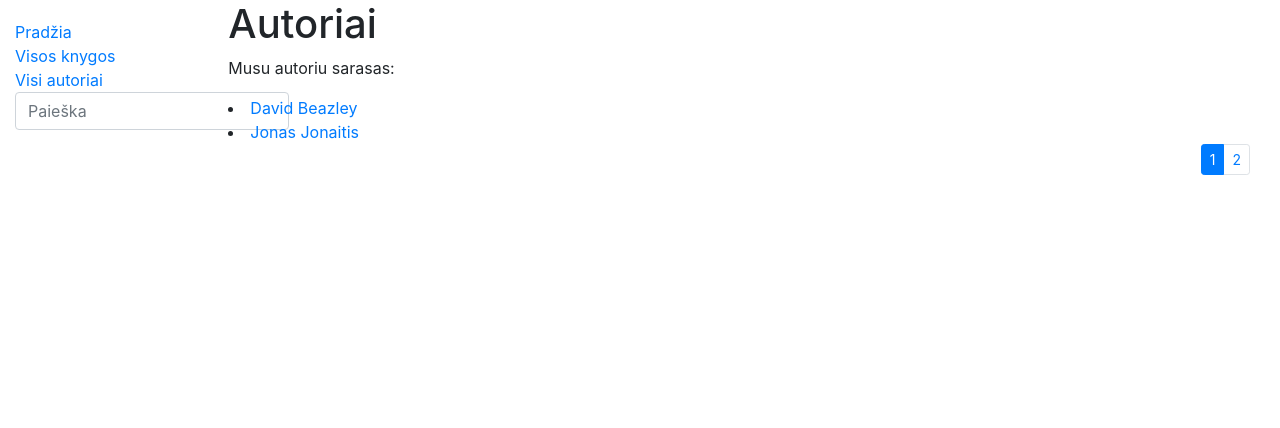
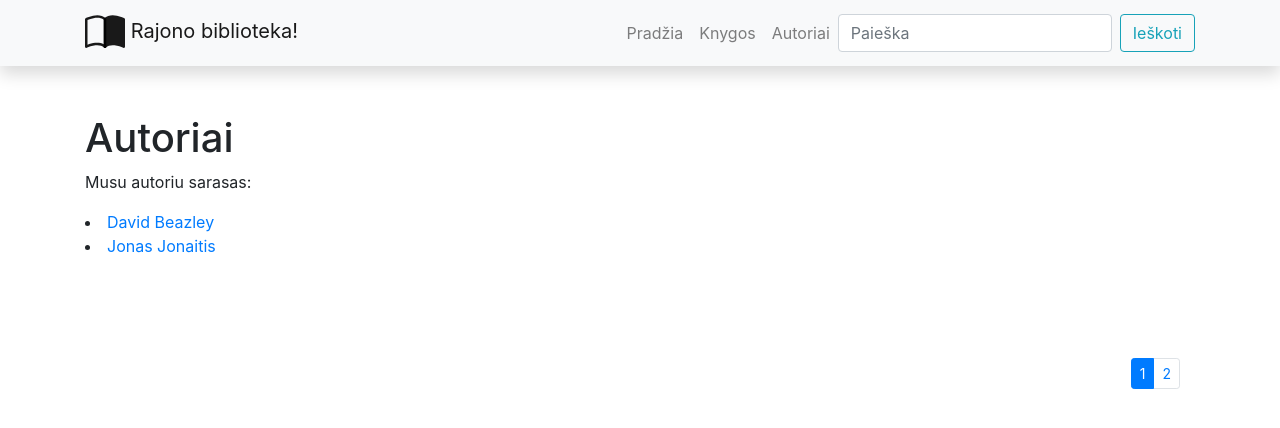
Before and after one commit to Just1s/django1, a Django app: page /library/authors/ in a window 1280 px wide. Shown: the top 428 px of the page. Run offline with Django 4.2, Linux system fonts and the light colour scheme; data comes from the database, SQL or seed files in the repository; some libraries are stand-ins or nearby versions.

Commit message:
new base

```diff
--- a/mysite/library/static/css/styles.css
+++ b/mysite/library/static/css/styles.css
@@ -1,5 +1,49 @@
+hr {
+    width: 100%;
+    background-color: black;
+    height: 1px;
+    border-color : transparent;
+}
+
 .sidebar-nav {
     margin-top: 20px;
     padding: 0;
     list-style: none;
 }
+
+.card-img-top {
+    height: 300px;
+    width: auto;
+}
+
+.card {
+    display: inline-block;
+    height: 300px;
+    margin-right: 15px;
+    margin-bottom: 15px;
+}
+
+.author {
+    margin-top: 20px;
+    float: left;
+}
+
+.puslapiai{
+    margin-top: 100px;
+    float: left;
+}
+
+.search_field{
+    margin-top: 20px;
+}
+
+.card {
+    display: inline-block;
+    height: 300px;
+    margin-right: 15px;
+    margin-bottom: 15px;
+}
+
+/* .col-sm-2 {
+    height: 2000px;
+} */
--- /dev/null
+++ b/mysite/library/static/css/styles_old.css
@@ -0,0 +1,5 @@
+.sidebar-nav {
+    margin-top: 20px;
+    padding: 0;
+    list-style: none;
+}
--- a/mysite/library/templates/base.html
+++ b/mysite/library/templates/base.html
@@ -1,15 +1,100 @@
 <!DOCTYPE html>
 <html lang="en">
   <head>
-  {% block title %}<title>Biblioteka</title>{% endblock %}
-  <meta charset="utf-8">
-  <meta name="viewport" content="width=device-width, initial-scale=1">
-  <link rel="stylesheet" href="https://stackpath.bootstrapcdn.com/bootstrap/4.1.3/css/bootstrap.min.css" integrity="sha384-MCw98/SFnGE8fJT3GXwEOngsV7Zt27NXFoaoApmYm81iuXoPkFOJwJ8ERdknLPMO" crossorigin="anonymous">
+    {% block title %}
+    <title>Local Library</title>
+    {% endblock %}
+    <meta charset="utf-8" />
+    <meta name="viewport" content="width=device-width, initial-scale=1" />
+    <link
+      rel="stylesheet"
+      href="https://stackpath.bootstrapcdn.com/bootstrap/4.1.3/css/bootstrap.min.css"
+      integrity="sha384-MCw98/SFnGE8fJT3GXwEOngsV7Zt27NXFoaoApmYm81iuXoPkFOJwJ8ERdknLPMO"
+      crossorigin="anonymous"
+    />
+    <link
+      rel="stylesheet"
+      href="https://cdnjs.cloudflare.com/ajax/libs/font-awesome/4.7.0/css/font-awesome.min.css"
+    />
     <!-- Add additional CSS in static file -->
     {% load static %}
-  <link rel="stylesheet" href="{% static 'css/styles.css' %}">
+    <link rel="stylesheet" href="{% static 'css/styles.css' %}" />
   </head>
   <body>
+    <!-- Navigation -->
+
+    <nav
+      class="navbar navbar-expand-lg navbar-light bg-light static-top mb-5 shadow"
+    >
+      <div class="container">
+        <a class="navbar-brand" href="#">
+          <svg
+            class="bi bi-book-half"
+            width="2em"
+            height="2em"
+            viewBox="0 0 16 16"
+            fill="currentColor"
+            xmlns="http://www.w3.org/2000/svg"
+          >
+            <path
+              fill-rule="evenodd"
+              d="M3.214 1.072C4.813.752 6.916.71 8.354 2.146A.5.5 0 018.5 2.5v11a.5.5 0 01-.854.354c-.843-.844-2.115-1.059-3.47-.92-1.344.14-2.66.617-3.452 1.013A.5.5 0 010 13.5v-11a.5.5 0 01.276-.447L.5 2.5l-.224-.447.002-.001.004-.002.013-.006a5.017 5.017 0 01.22-.103 12.958 12.958 0 012.7-.869zM1 2.82v9.908c.846-.343 1.944-.672 3.074-.788 1.143-.118 2.387-.023 3.426.56V2.718c-1.063-.929-2.631-.956-4.09-.664A11.958 11.958 0 001 2.82z"
+              clip-rule="evenodd"
+            />
+            <path
+              fill-rule="evenodd"
+              d="M12.786 1.072C11.188.752 9.084.71 7.646 2.146A.5.5 0 007.5 2.5v11a.5.5 0 00.854.354c.843-.844 2.115-1.059 3.47-.92 1.344.14 2.66.617 3.452 1.013A.5.5 0 0016 13.5v-11a.5.5 0 00-.276-.447L15.5 2.5l.224-.447-.002-.001-.004-.002-.013-.006-.047-.023a12.582 12.582 0 00-.799-.34 12.96 12.96 0 00-2.073-.609z"
+              clip-rule="evenodd"
+            />
+          </svg>
+          Rajono biblioteka!</a
+        >
+        <button
+          class="navbar-toggler"
+          type="button"
+          data-toggle="collapse"
+          data-target="#navbarResponsive"
+          aria-controls="navbarResponsive"
+          aria-expanded="false"
+          aria-label="Toggle navigation"
+        >
+          <span class="navbar-toggler-icon"></span>
+        </button>
+        <div class="collapse navbar-collapse" id="navbarResponsive">
+          <ul class="navbar-nav ml-auto">
+            <li class="nav-item">
+              <a class="nav-link" href="{% url 'index' %}">Pradžia</a>
+            </li>
+            <li class="nav-item">
+              <a class="nav-link" href="{% url 'books_link' %}">Knygos</a>
+            </li>
+            <li class="nav-item">
+              <a class="nav-link" href="{% url 'authors' %}">Autoriai</a>
+            </li>
+          </ul>
+
+          <form
+            class="form-inline my-2 my-lg-0"
+            action="{% url 'search_link' %}"
+            method="get"
+          >
+            <input
+              class="form-control mr-sm-2"
+              type="search"
+              placeholder="Paieška"
+              aria-label="Search"
+              name="query"
+            />
+            <button class="btn btn-outline-info my-2 my-sm-0" type="submit">
+              Ieškoti
+            </button>
+          </form>
+        </div>
+      </div>
+    </nav>
+    <div class="container">{% block content %}{% endblock %}</div>
+
+    {% comment %}
     <div class="container-fluid">
       <div class="row">
         <div class="col-sm-2">
@@ -18,16 +103,39 @@
             <li><a href="{% url 'index' %}">Pradžia</a></li>
             <li><a href="{% url 'books_link' %}">Visos knygos</a></li>
             <li><a href="{% url 'authors' %}">Visi autoriai</a></li>
-          <li>
-            <form action="{% url 'search_link' %}" method="get" class="form-inline my-2 my-md-0">
-              <input name="query" class="form-control" type="text" placeholder="Paieška">
+          </ul>
+          <form
+            action="{% url 'search_link' %}"
+            method="get"
+            class="form-inline my-2 my-md-0"
+          >
+            <input
+              name="query"
+              class="form-control"
+              type="text"
+              placeholder="Paieška"
+            />
           </form>
-          </li>
-        </ul>
           {% endblock %}
         </div>
-      <div class="col-sm-10 ">{% block content %}{% endblock %}</div>
+        <div class="col-sm-10">{% block content %}{% endblock %}</div>
       </div>
     </div>
+    {% endcomment %}
+    <script
+      src="https://code.jquery.com/jquery-3.5.1.slim.min.js"
+      integrity="sha384-DfXdz2htPH0lsSSs5nCTpuj/zy4C+OGpamoFVy38MVBnE+IbbVYUew+OrCXaRkfj"
+      crossorigin="anonymous"
+    ></script>
+    <script
+      src="https://cdn.jsdelivr.net/npm/popper.js@1.16.0/dist/umd/popper.min.js"
+      integrity="sha384-Q6E9RHvbIyZFJoft+2mJbHaEWldlvI9IOYy5n3zV9zzTtmI3UksdQRVvoxMfooAo"
+      crossorigin="anonymous"
+    ></script>
+    <script
+      src="https://stackpath.bootstrapcdn.com/bootstrap/4.5.0/js/bootstrap.min.js"
+      integrity="sha384-OgVRvuATP1z7JjHLkuOU7Xw704+h835Lr+6QL9UvYjZE3Ipu6Tp75j7Bh/kR0JKI"
+      crossorigin="anonymous"
+    ></script>
   </body>
 </html>
```
Also changed, not shown: mysite/library/templates/base_old.html (added, +33 -0 lines). Lines whose indentation alone changed are shown as unchanged.
